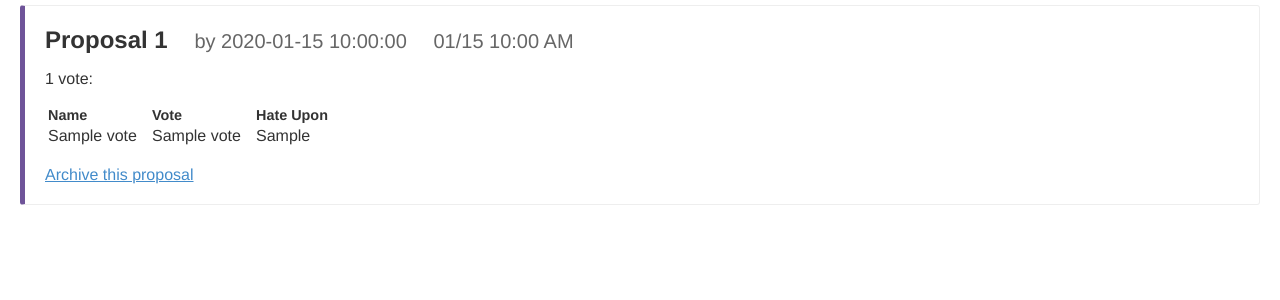
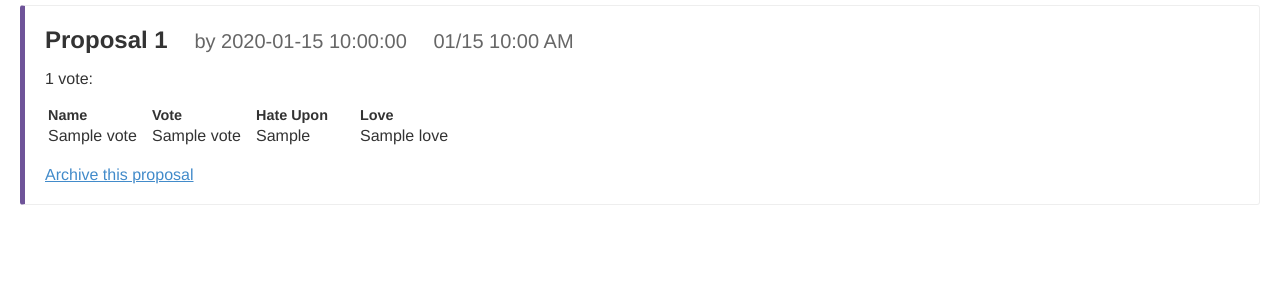
Before and after one commit to seveneightn9ne/nomic, a Flask app: template templates/proposals/list.html in a window 1280 px wide. Shown: the part 291-591 px from the top of the page. Run offline with Flask 2, Linux system fonts and the light colour scheme; the template is opened without the code that fills it: most values are stand-ins (such as "Sample title", 1, 10 or a date in 2020); some libraries are stand-ins or nearby versions.

Commit message:
add 'love' vote field

```diff
--- a/__init__.py
+++ b/__init__.py
@@ -30,6 +30,7 @@ def get_sanitized_proposals():
             for vote in proposal.votes:
                 vote.vote = "[hidden]"
                 vote.hate_upon = "[hidden]"
+                vote.love = "[hidden]"
     return proposals
 
 @app.route('/', methods=['GET', 'POST'])
@@ -53,6 +54,7 @@ def add_vote(proposal_id):
         existing_vote.created_at = vote.created_at
         existing_vote.vote = vote.vote
         existing_vote.hate_upon = vote.hate_upon
+        existing_vote.love = vote.love
     else:
         proposal.votes.append(vote)
 
--- a/models.py
+++ b/models.py
@@ -27,3 +27,4 @@ class Vote(db.EmbeddedDocument):
     name = db.StringField(max_length=255, required=True)
     vote = db.StringField(max_length=255, required=True)
     hate_upon = db.StringField(max_length=255, required=False)
+    love = db.StringField(max_length=255, required=False)
--- a/templates/proposals/list.html
+++ b/templates/proposals/list.html
@@ -27,12 +27,14 @@
               <th>Name</th>
               <th>Vote</th>
               <th>Hate Upon</th>
+              <th>Love</th>
             </tr>
           {% for vote in proposal.votes %}
             <tr>
               <td>{{ vote.name }}</td>
               <td>{{ vote.vote }}</td>
               <td>{{ vote.hate_upon }}</td>
+              <td>{{ vote.love }}</td>
             </tr>
           {% endfor %}
 
@@ -40,7 +42,8 @@
             <tr>
               <td><input type="text" name="name" placeholder="name" size="10"></td>
               <td><input type="text" name="vote" placeholder="vote" size="10"></td>
-              <td><input type="text" name="hate_upon" placeholder="hate upon" size="10">
+              <td><input type="text" name="hate_upon" placeholder="hate upon" size="10"></td>
+              <td><input type="text" name="love" placeholder="love" size="10">
                   <input type="submit" name="submit" value="vote"></td>
             </tr>
           {% endif %}
```
